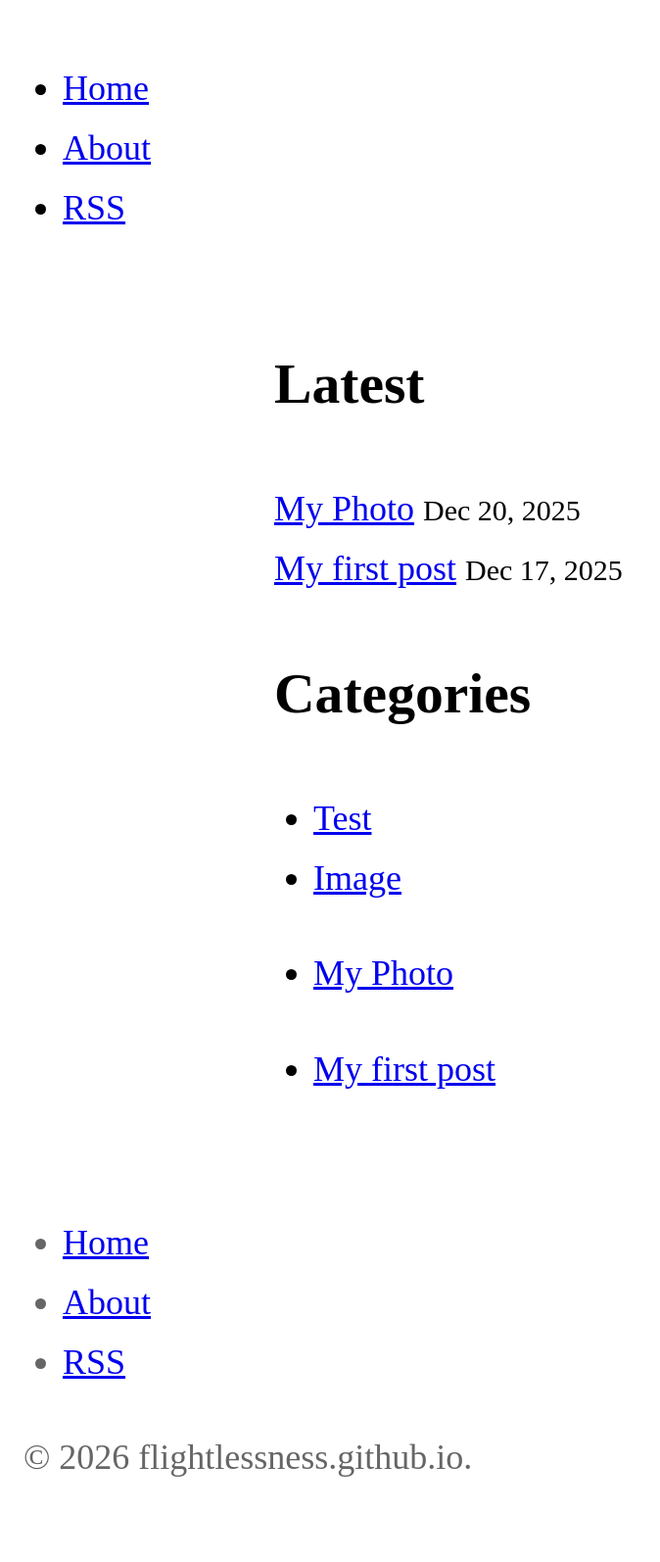
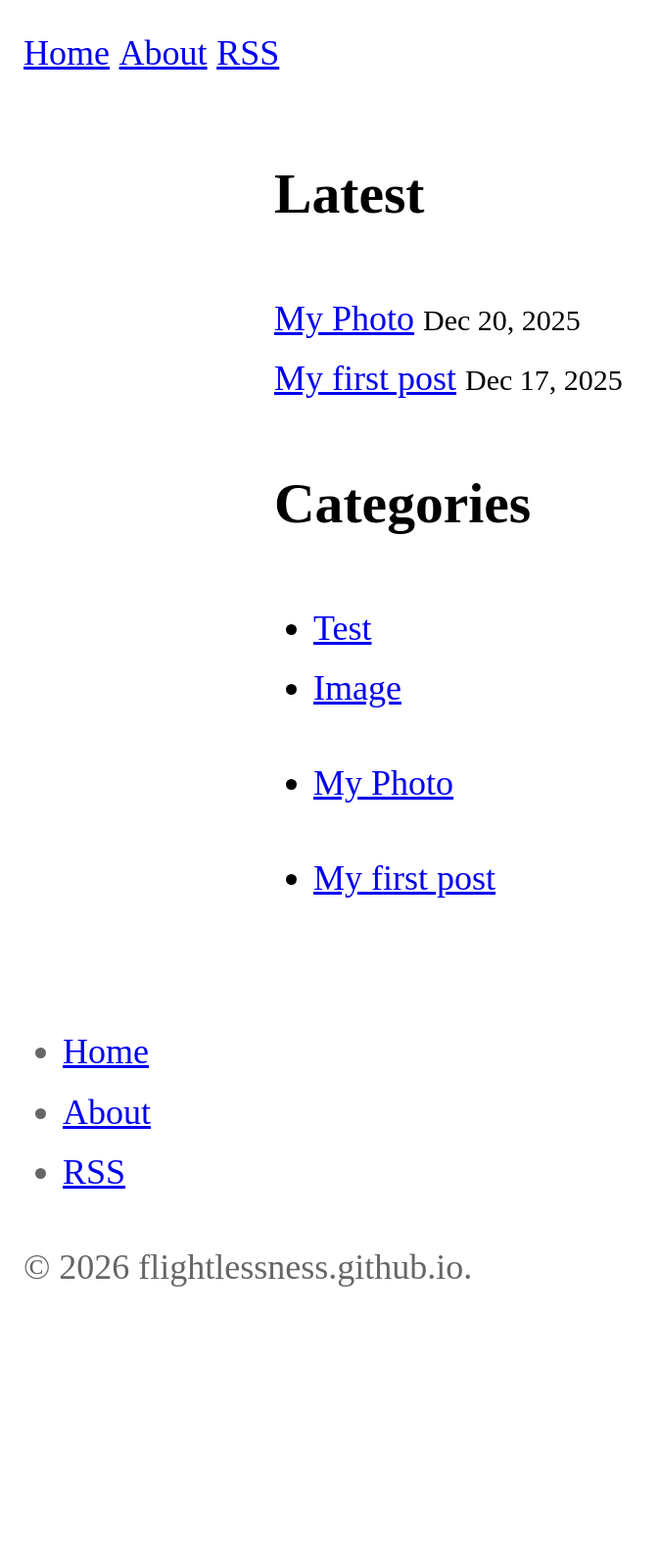
Before and after one commit to flightlessness/flightlessness.github.io, a Jekyll site: the page built from index.md, in a window 1280 px wide. Shown: the whole page at 98% size, without its empty margins (0-674 px from the left). Built offline with Jekyll 4.4.1, drawn with Linux system fonts in a browser that asks for light colours; after the commit the page ends 1400 px from its top, so only the background shows below that.

Commit message:
Simplify navigation structure in nav.html

```diff
--- a/_includes/nav.html
+++ b/_includes/nav.html
@@ -1,7 +1,5 @@
-<nav class="site-nav" aria-label="Main navigation">
-  <ul class="nav-list">
-    <li><a href="/">Home</a></li>
-    <li><a href="/about/">About</a></li>
-    <li><a href="/feed.xml">RSS</a></li>
-  </ul>
+<nav class="site-nav">
+  <a href="/">Home</a>
+  <a href="/about/">About</a>
+  <a href="/feed.xml">RSS</a>
 </nav>
```
